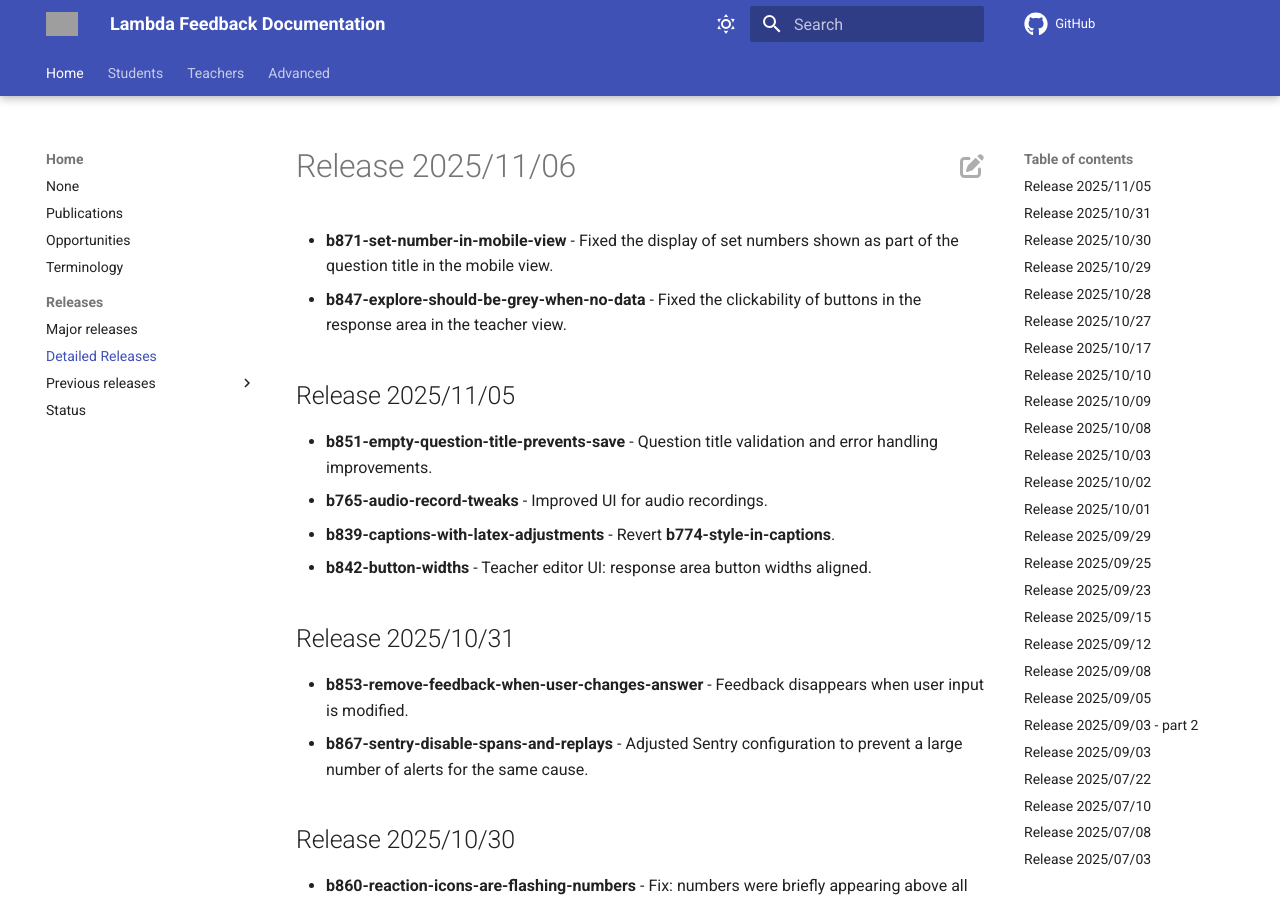
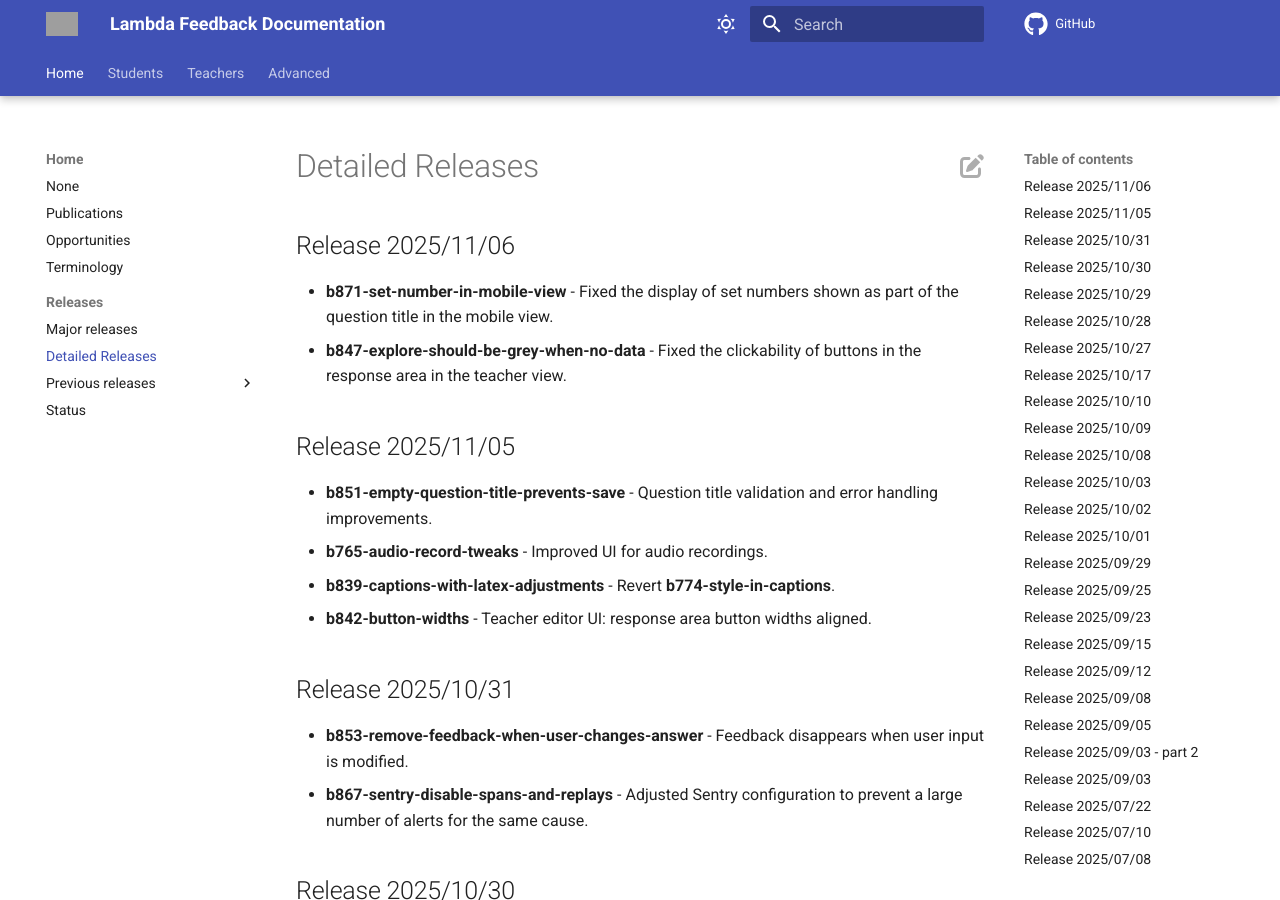
Before and after one commit to lambda-feedback/user-documentation, an MkDocs documentation site: the page built from docs/releases/detailed_releases.md, in a window 1280 px wide and 900 px high. Built offline with MkDocs 1.6.1 and Material for MkDocs 9.7.7, drawn with Linux system fonts in a browser that asks for light colours; comment, search, counter and statistics services are not loaded; grey boxes are pictures that could not be loaded.

Commit message:
Change header format for release notes

```diff
--- a/docs/releases/detailed_releases.md
+++ b/docs/releases/detailed_releases.md
@@ -1,4 +1,4 @@
-# Release 2025/11/06
+## Release 2025/11/06
 
 - **b871-set-number-in-mobile-view** - Fixed the display of set numbers shown as part of the question title in the mobile view.
 - **b847-explore-should-be-grey-when-no-data** - Fixed the clickability of buttons in the response area in the teacher view.
```
